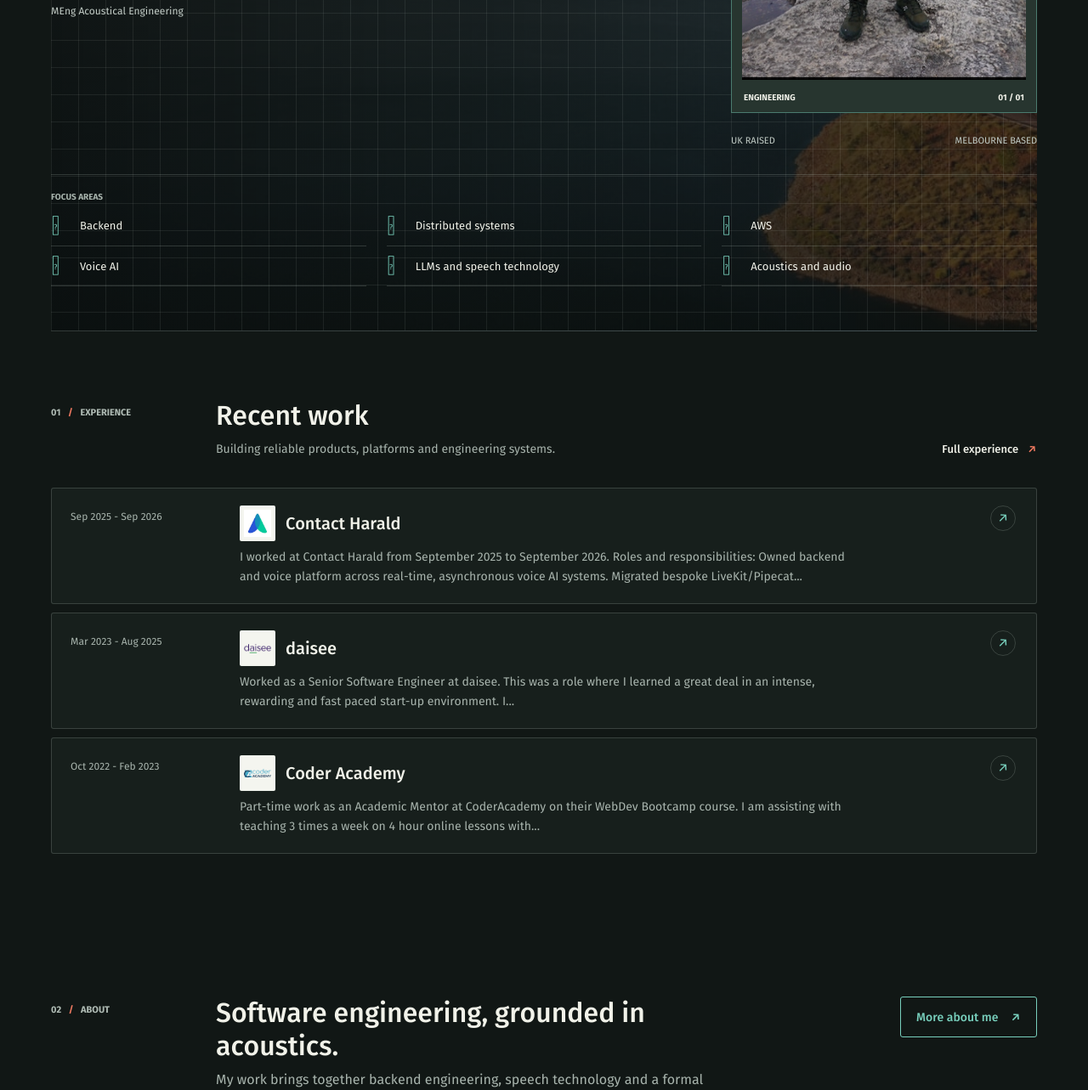
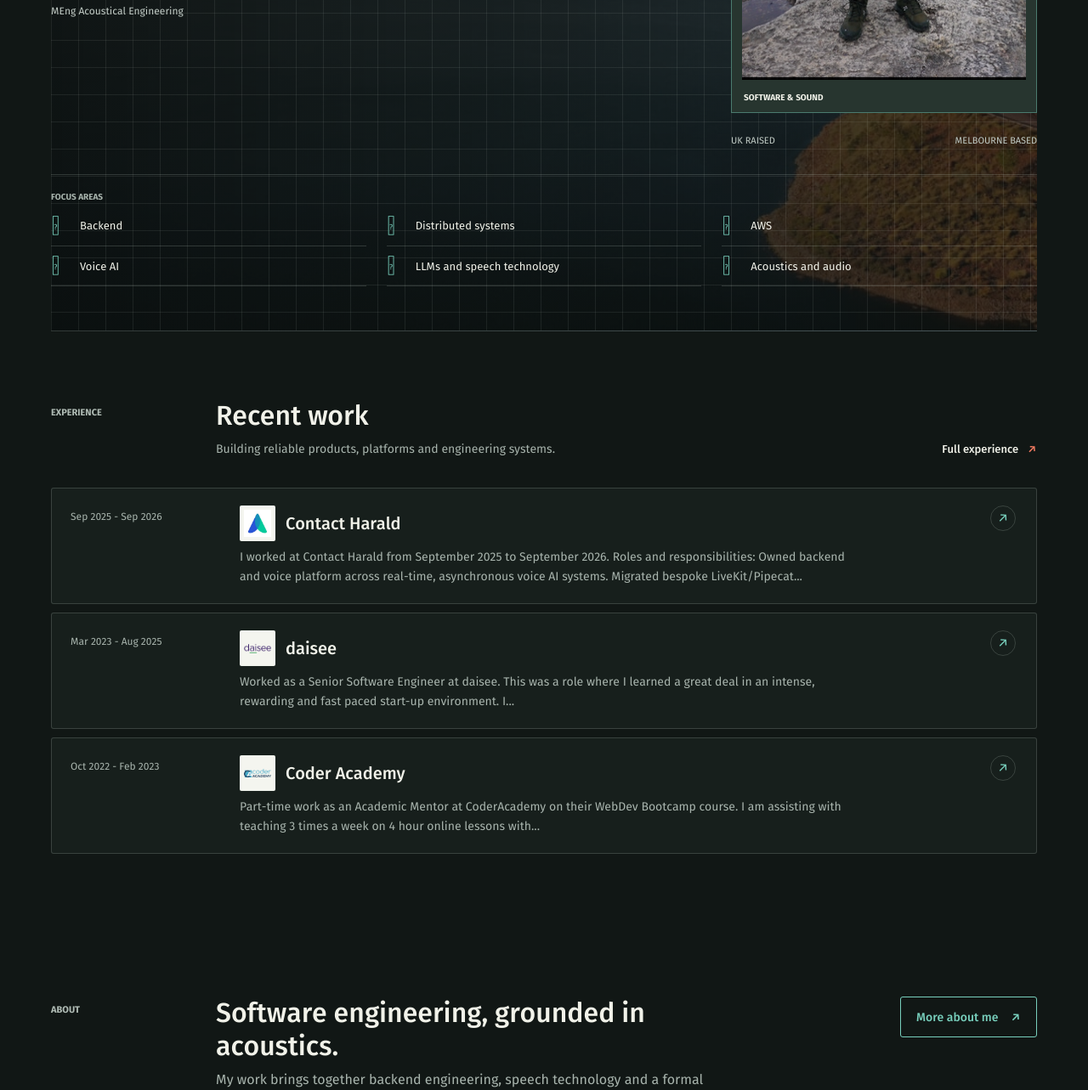
Before and after one commit to jordyjwilliams/jordyjwilliams.github.io, a Jekyll site: the page built from index.html, in a window 1280 px wide. Shown: the part 672-1955 px from the top of the page at 85% size. Built offline with Jekyll 4.4.1, drawn with Linux system fonts in a browser that asks for light colours.

Commit message:
feat: update content

```diff
--- a/_layouts/home.html
+++ b/_layouts/home.html
@@ -21,7 +21,7 @@ layout: default
     <div class="hero__visual">
         <div class="portrait-frame">
             <img src="{{ '/assets/img/jordy.png' | relative_url }}" alt="Portrait of Jordy Williams" width="480" height="600">
-            <span class="portrait-frame__label">ENGINEERING <span>01 / 01</span></span>
+            <span class="portrait-frame__label">SOFTWARE &amp; SOUND</span>
         </div>
         <div class="hero__caption"><span>UK raised</span><span>Melbourne based</span></div>
     </div>
@@ -34,7 +34,7 @@ layout: default
 
 <section class="section-wrap section-block" id="experience">
     <div class="section-heading">
-        <p class="eyebrow eyebrow--accent-slash">01 <span>/</span> EXPERIENCE</p>
+        <p class="eyebrow eyebrow--accent-slash">EXPERIENCE</p>
         <div><h2>Recent work</h2><p>Building reliable products, platforms and engineering systems.</p></div>
         <a class="text-link" href="{{ '/employment/' | relative_url }}">Full experience <span aria-hidden="true">↗</span></a>
     </div>
@@ -57,7 +57,7 @@ layout: default
 </section>
 
 <section class="section-wrap closing-section">
-    <p class="eyebrow eyebrow--accent-slash">02 <span>/</span> ABOUT</p>
+    <p class="eyebrow eyebrow--accent-slash">ABOUT</p>
     <div><h2>Software engineering, grounded in acoustics.</h2><p>My work brings together backend engineering, speech technology and a formal background in acoustical engineering. Away from the keyboard, I’m usually underwater or volunteering around Melbourne.</p></div>
     <a class="button button--outline" href="{{ '/about/' | relative_url }}">More about me <span aria-hidden="true">↗</span></a>
 </section>
```
